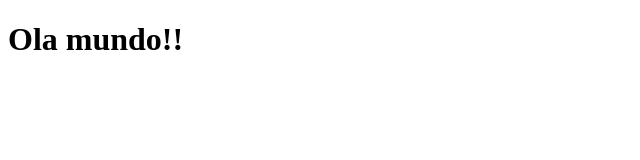
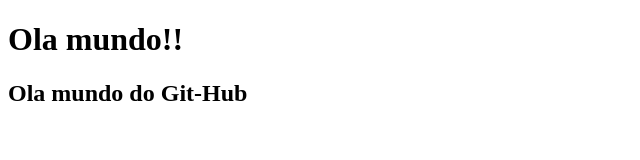
Before and after one commit to deivemelo/Teste-VsCode, a plain HTML site: page index.html in a window 1280 px wide. Shown: the whole page, without its empty margins (0-640 px from the left). Drawn offline with Linux system fonts and the light colour scheme.

Commit message:
commit do Git-Hub

```diff
--- a/index.html
+++ b/index.html
@@ -7,5 +7,6 @@
 </head>
 <body>
     <h1>Ola mundo!!</h1>
+    <h2>Ola mundo do Git-Hub</h2>
 </body>
 </html>
```
